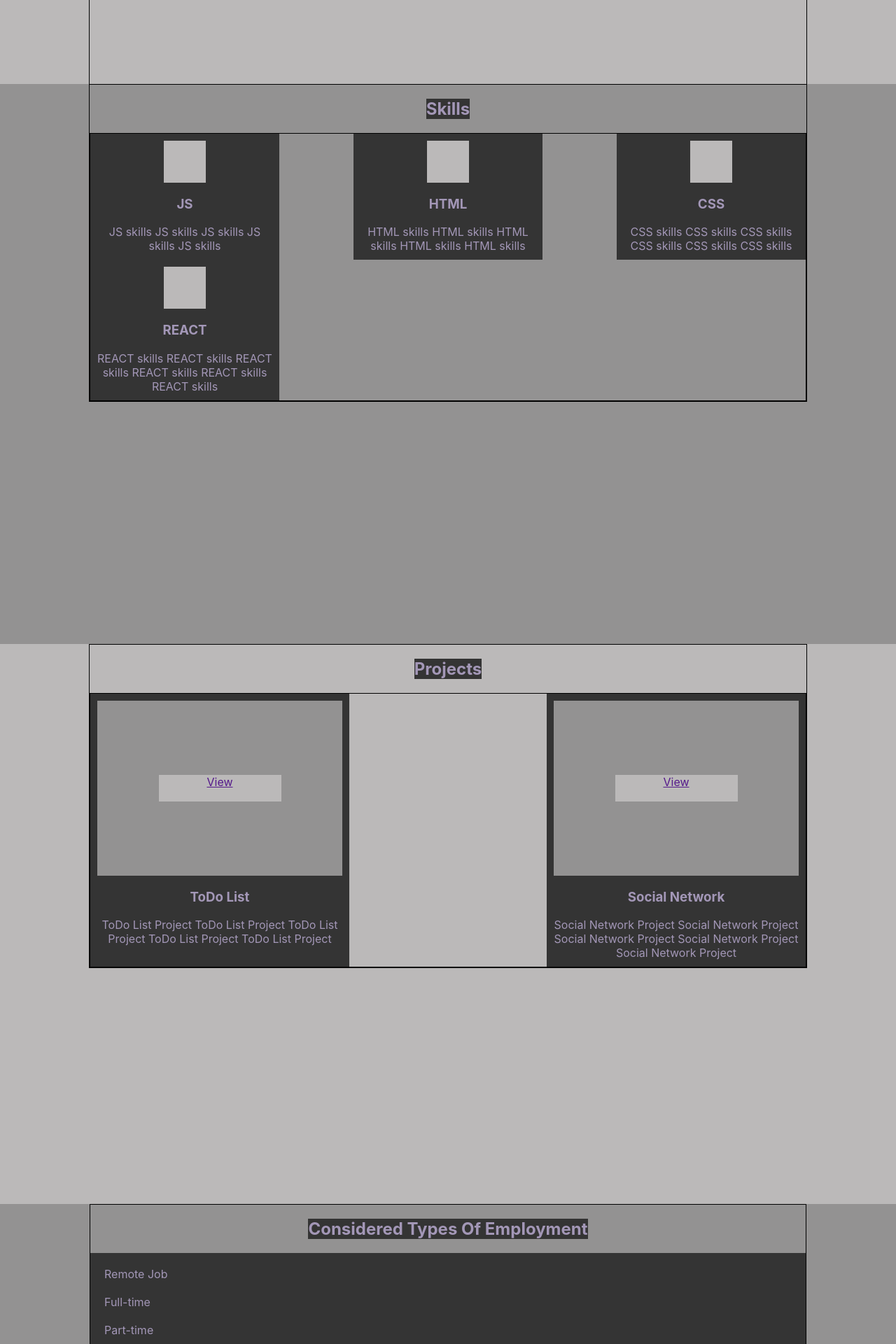
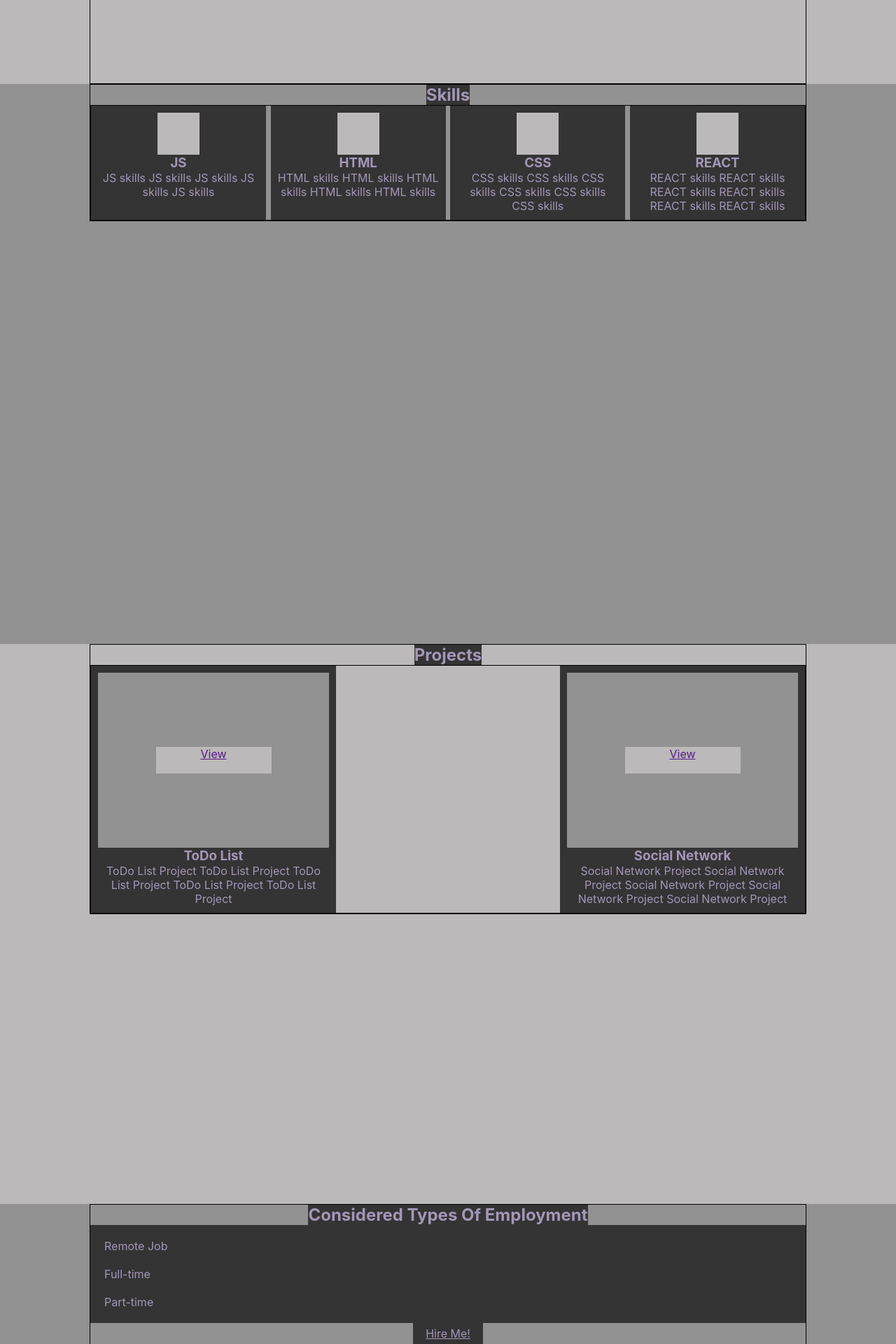
Before and after one commit to AndAndrew/Portfolio, a React (Create React App) app: page / in a window 1280 px wide. Shown: the part 760-2680 px from the top of the page at 70% size. Built offline with nearby package versions, Linux system fonts and the light colour scheme.

Commit message:
refactor: added some common styles in index.css and removed its from elements

```diff
--- a/src/Projects/Projects.module.css
+++ b/src/Projects/Projects.module.css
@@ -19,5 +19,4 @@
     display: flex;
     justify-content: space-between;
     flex-wrap: wrap;
-    box-sizing: border-box;
 }
--- a/src/Skills/Skills.module.css
+++ b/src/Skills/Skills.module.css
@@ -19,5 +19,4 @@
     display: flex;
     justify-content: space-between;
     flex-wrap: wrap;
-    box-sizing: border-box;
 }
--- a/src/TypesOfEmployment/TypesOfEmployment.module.css
+++ b/src/TypesOfEmployment/TypesOfEmployment.module.css
@@ -5,12 +5,12 @@
 .typesOfEmploymentContainer {
     flex-direction: column;
     justify-content: flex-start;
-    box-sizing: border-box;
 }
 
 .title {
     background-color: #343434;
     color: #a397b7;
+    text-align: center;
 }
 
 .items {
@@ -21,7 +21,6 @@
     flex-direction: column;
     justify-content: space-between;
     padding: 10px;
-    box-sizing: border-box;
 }
 
 .item {
--- a/src/index.css
+++ b/src/index.css
@@ -1,3 +1,9 @@
+* {
+  box-sizing: border-box;
+  margin: 0;
+  padding: 0;
+}
+
 body {
   margin: 0;
   font-family: -apple-system, BlinkMacSystemFont, 'Segoe UI', 'Roboto', 'Oxygen',
```
